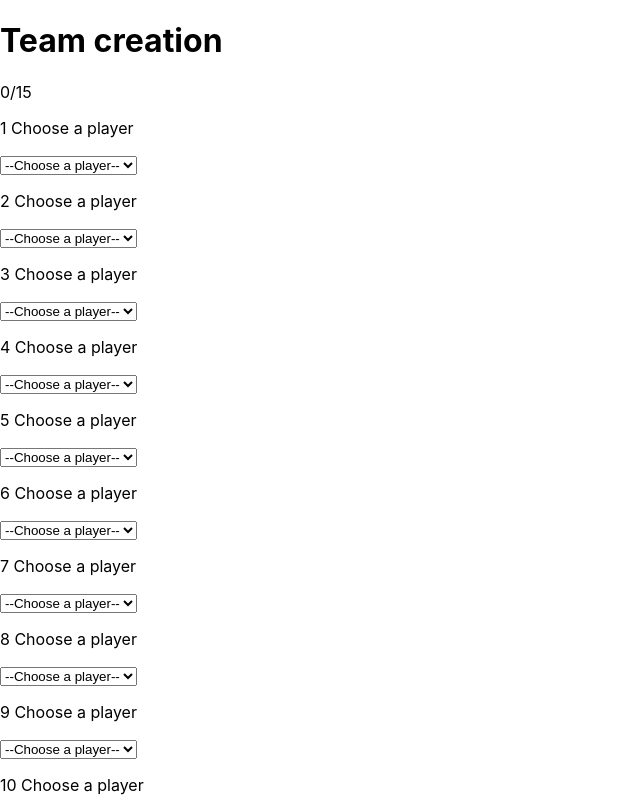
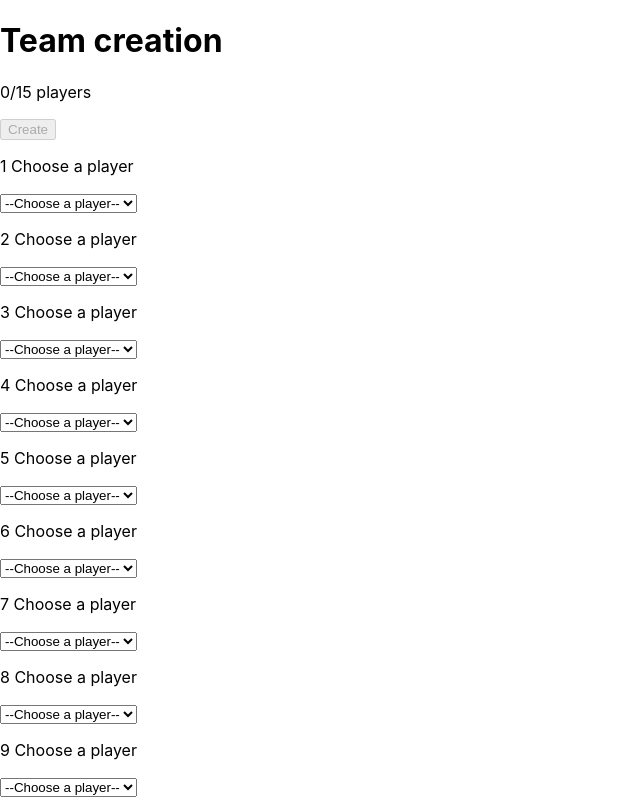
Before and after one commit to romaintailhurat/nbadatawebapp, a Next.js app: page /teams/create in a window 1280 px wide. Shown: the top 800 px of the page, without its empty margins (0-640 px from the left). Built offline with nearby package versions, Linux system fonts and the light colour scheme.

Commit message:
Team creation, more

```diff
--- a/pages/teams/create/index.jsx
+++ b/pages/teams/create/index.jsx
@@ -1,10 +1,11 @@
-import { useState } from 'react';
+ import { useState } from 'react';
 
 function checkTeam(team) {
 	// team is an array
 	const teamLengthOK = team.length === 15 ? true : false;
-	//const teamFilledOK = team.filter(element => element === undefined).length
-	return teamLengthOK;
+	const teamFilledOK =
+		team.filter(element => element === undefined || element === "").length === 0;
+	return teamLengthOK && teamFilledOK;
 }
 
 function PlayerAdder({ i, state, setstate, players }) {
@@ -33,15 +34,16 @@ function TeamCreation() {
 	const fakes = [
 		{ player_id: 'jordan', player_name: 'Michael Jordan' },
 		{ player_id: 'shaq', player_name: "Shaquille O'Neal" },
-    { player_id: 'kobe', player_name: "Kobe Bryant" },
-    { player_id: 'pippen', player_name: "Scottie Pippen" },
-    { player_id: 'barkley', player_name: "Chuck Barkley" },
-    { player_id: 'iverson', player_name: "Allen Iverson" },
+		{ player_id: 'kobe', player_name: 'Kobe Bryant' },
+		{ player_id: 'pippen', player_name: 'Scottie Pippen' },
+		{ player_id: 'barkley', player_name: 'Chuck Barkley' },
+		{ player_id: 'iverson', player_name: 'Allen Iverson' }
 	];
 	return (
 		<div>
 			<h1>Team creation</h1>
-			<p>{state.filter(element => element !== undefined).length}/15</p>
+			<p>{state.filter(element => element !== undefined || element !== "").length}/15 players</p>
+      <p>{checkTeam(state) ? <button>Create</button> : <button disabled>Create</button>}</p>
 			{[...Array(15).keys()].map(i => (
 				<PlayerAdder
 					key={i}
```
Also changed, not shown: pages/index.jsx (+4 -5 lines).
